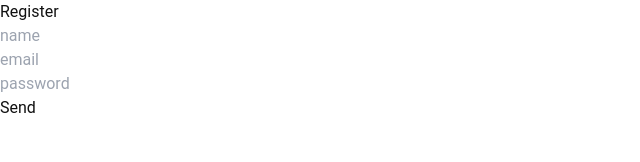
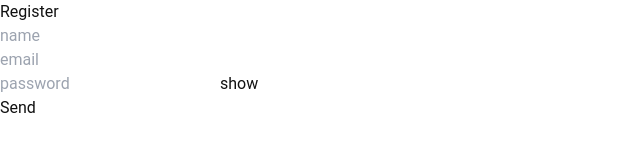
Before and after one commit to KaratSergio/Mannami, a React (Vite) app: page /mannami/registration in a window 1280 px wide. Shown: the top 162 px of the page, without its empty margins (0-640 px from the left). Built offline with nearby package versions, Linux system fonts and the light colour scheme.

Commit message:
add-toggled-password

```diff
--- a/src/features/registrationForm/ui/RegistrationForm.tsx
+++ b/src/features/registrationForm/ui/RegistrationForm.tsx
@@ -21,11 +21,12 @@ const ComponentName = () => {
 
   return (
     <form onSubmit={handleSubmit(onSubmit)}>
-      <Input {...register('name')} error={errors.name?.message} placeholder="name" />
-      <Input {...register('email')} error={errors.email?.message} placeholder="email" />
+      <Input {...register('name')} error={errors.name?.message} placeholder="name" type="text" />
+      <Input {...register('email')} error={errors.email?.message} placeholder="email" type="text" />
       <Input
         {...register('password')}
         type="password"
+        withPasswordToggled
         error={errors.password?.message}
         placeholder="password"
       />
--- a/src/shared/formControls/Input/Input.tsx
+++ b/src/shared/formControls/Input/Input.tsx
@@ -1,17 +1,34 @@
-import { InputHTMLAttributes, forwardRef } from 'react';
+import { InputHTMLAttributes, forwardRef, useState } from 'react';
+import Button from '../Button';
 
 interface InputProps extends InputHTMLAttributes<HTMLInputElement> {
   className?: string;
   error?: string;
+  withPasswordToggled?: boolean;
 }
 
-const Input = forwardRef<HTMLInputElement, InputProps>(({ className, error, ...props }, ref) => {
-  return (
-    <div className={className}>
-      <input {...props} ref={ref} />
-      {error && <p className="text-red-800">{error}</p>}
-    </div>
-  );
-});
+const Input = forwardRef<HTMLInputElement, InputProps>(
+  ({ className, error, withPasswordToggled, type = 'text', ...props }, ref) => {
+    const [showPassword, setShowPassword] = useState<boolean>(false);
+
+    const togglePasswordVisibility = () => setShowPassword(!showPassword);
+
+    return (
+      <div className={className}>
+        <input
+          {...props}
+          ref={ref}
+          type={withPasswordToggled ? (showPassword ? 'text' : 'password') : type}
+        />
+        {error && <p className="text-red-800">{error}</p>}
+        {withPasswordToggled && (
+          <Button type="button" onClick={togglePasswordVisibility}>
+            {showPassword ? 'hide' : 'show'}
+          </Button>
+        )}
+      </div>
+    );
+  }
+);
 
 export default Input;
```
